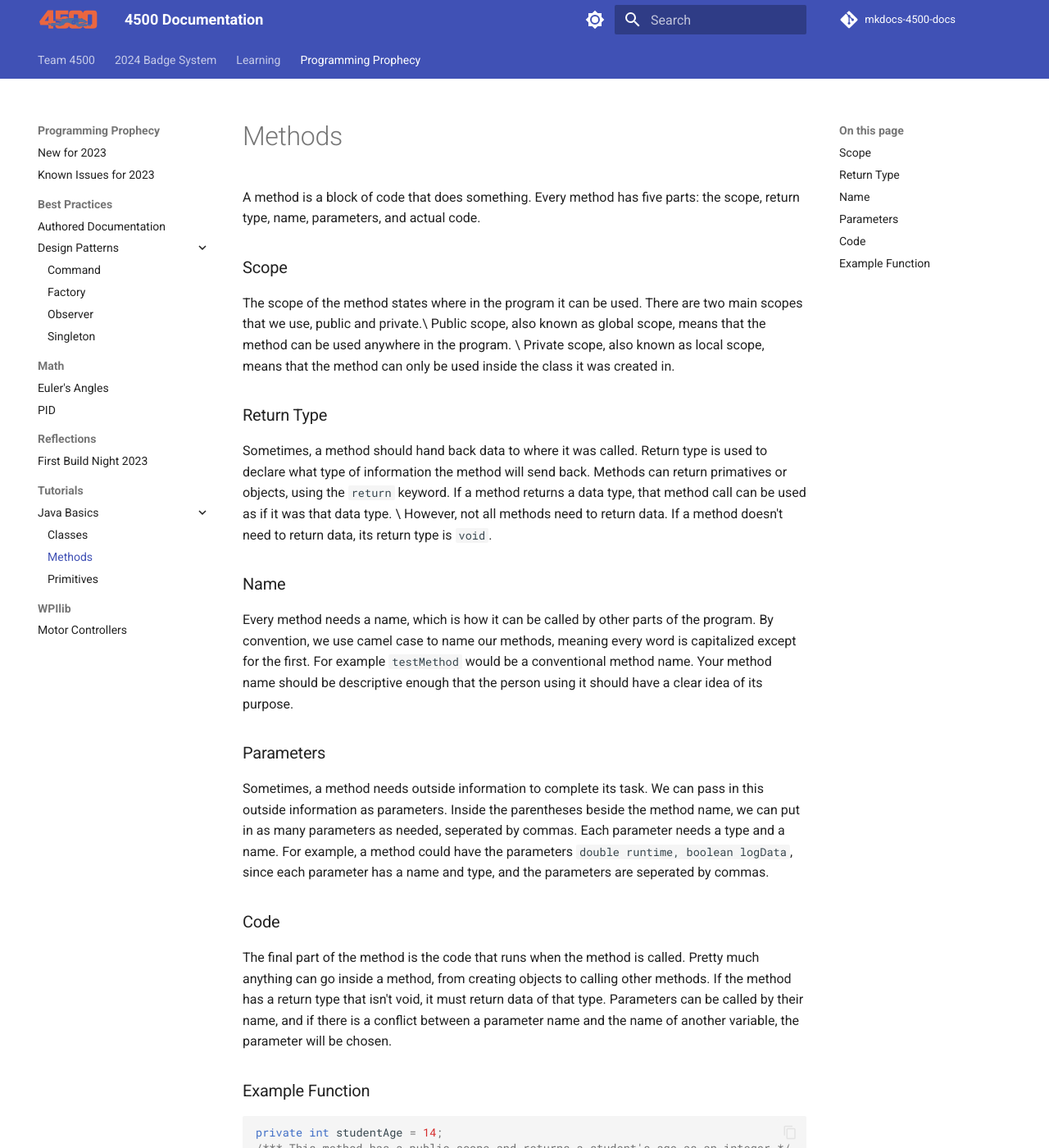
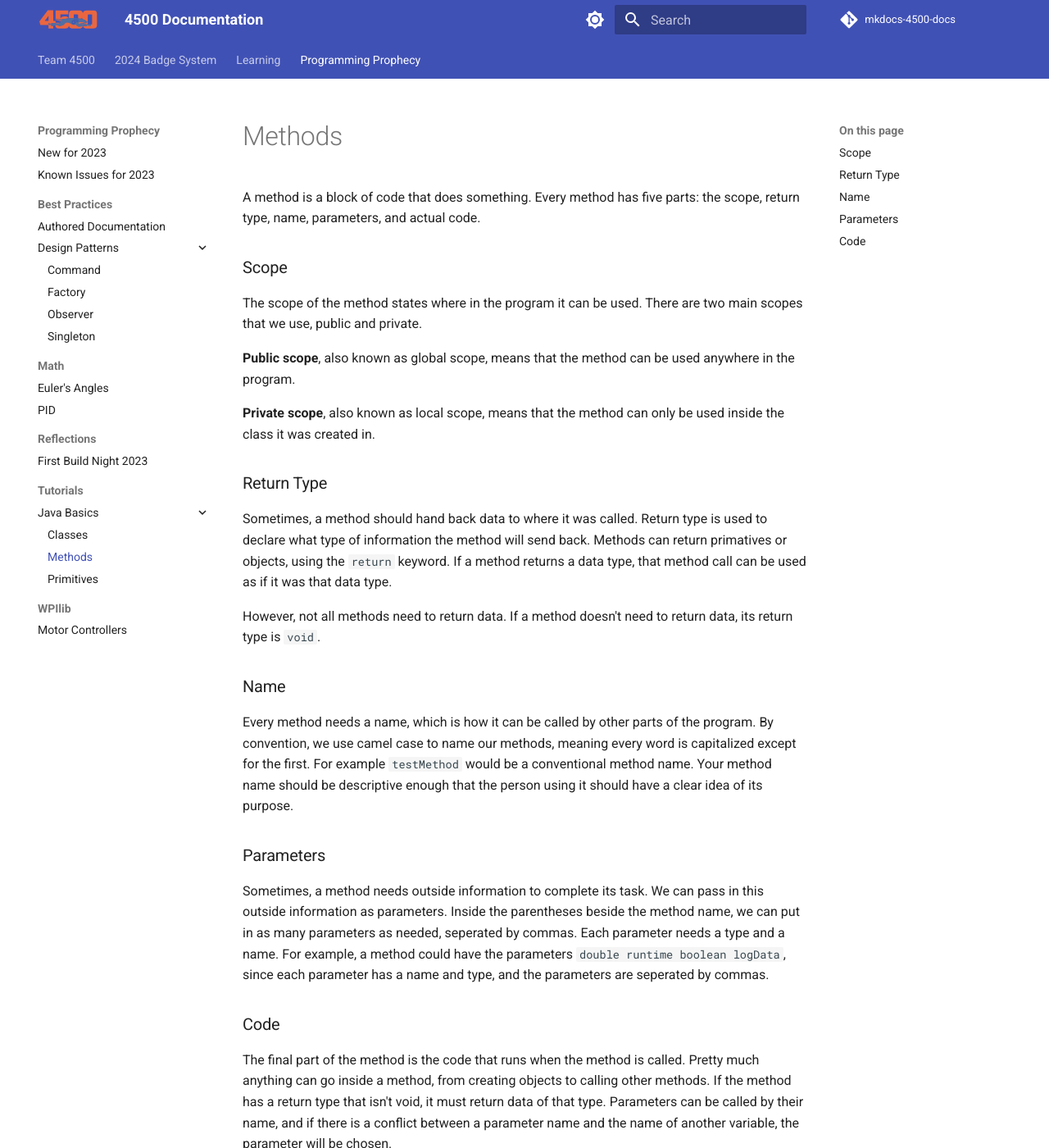
Before and after one commit to FRCTeam4500/mkdocs-4500-docs, an MkDocs documentation site: the page built from docs/Programming Prophecy/Tutorials/Java Basics/Methods.md, in a window 1280 px wide and 1400 px high. Shown: the whole window at 82% size. Built offline with MkDocs 1.6.1 and Material for MkDocs 9.7.7, drawn with Linux system fonts in a browser that asks for light colours; comment, search, counter and statistics services are not loaded; some of the changed text lies outside the part shown.

Commit message:
fix a couple things

````diff
--- a/docs/Programming Prophecy/Tutorials/Java Basics/Methods.md
+++ b/docs/Programming Prophecy/Tutorials/Java Basics/Methods.md
@@ -1,37 +1,50 @@
 A method is a block of code that does something. Every method has five parts: the scope, return type, name, parameters, and actual code.
 
 ### Scope
-The scope of the method states where in the program it can be used. There are two main scopes that we use, public and private.\
-Public scope, also known as global scope, means that the method can be used anywhere in the program. \
-Private scope, also known as local scope, means that the method can only be used inside the class it was created in.
+The scope of the method states where in the program it can be used. There are two main scopes that we use, public and private.
+
+**Public scope**, also known as global scope, means that the method can be used anywhere in the program.
+
+**Private scope**, also known as local scope, means that the method can only be used inside the class it was created in.
 
 ### Return Type
-Sometimes, a method should hand back data to where it was called. Return type is used to declare what type of information the method will send back. Methods can return primatives or objects, using the `return` keyword. If a method returns a data type, that method call can be used as if it was that data type. \
+Sometimes, a method should hand back data to where it was called. Return type is used to declare what type of information the method will send back. Methods can return primatives or objects, using the `return` keyword. If a method returns a data type, that method call can be used as if it was that data type.
+
 However, not all methods need to return data. If a method doesn't need to return data, its return type is `void`.
 
 ### Name
 Every method needs a name, which is how it can be called by other parts of the program. By convention, we use camel case to name our methods, meaning every word is capitalized except for the first. For example `testMethod` would be a conventional method name. Your method name should be descriptive enough that the person using it should have a clear idea of its purpose.
 
 ### Parameters
-Sometimes, a method needs outside information to complete its task. We can pass in this outside information as parameters. Inside the parentheses beside the method name, we can put in as many parameters as needed, seperated by commas. Each parameter needs a type and a name. For example, a method could have the parameters `double runtime, boolean logData`, since each parameter has a name and type, and the parameters are seperated by commas.
+Sometimes, a method needs outside information to complete its task. We can pass in this outside information as parameters. Inside the parentheses beside the method name, we can put in as many parameters as needed, seperated by commas. Each parameter needs a type and a name. For example, a method could have the parameters `double runtime boolean logData`, since each parameter has a name and type, and the parameters are seperated by commas.
 
 ### Code
 The final part of the method is the code that runs when the method is called. Pretty much anything can go inside a method, from creating objects to calling other methods. If the method has a return type that isn't void, it must return data of that type. Parameters can be called by their name, and if there is a conflict between a parameter name and the name of another variable, the parameter will be chosen.
 
-### Example Function
-```java
+```java title="Example Methods"
 private int studentAge = 14;
-/*** This method has a public scope and returns a student's age as an integer */
+/**
+ * This method has a public scope and returns a student's age as an integer.
+ */
 public int getStudentAge() {
     return studentAge;
 }
 
-/*** This method has a public scope, but no return type. It takes a new age as an input and sets the students age to that age. */
+/**
+ * This method has a public scope, but no return type.
+ * It takes a new age as an input and sets the students age to that age.
+ */
 public void setStudentAge(int newAge) {
     studentAge = newAge;
 }
 
-/*** This method also has a public scope and no return type. It changes the student's age by a certain amount of years. Notice how it is calling the setStudentAge function, and also how the getStudentAge function is being used in place of an integer */
+/**
+ * This method also has a public scope and no return type.
+ * It changes the student's age by a certain amount of years.
+ * Notice how it is calling the setStudentAge function,
+ * and also how the getStudentAge function is being used
+ * in place of an integer
+ */
 public void changeStudentAge(int yearsAdded) {
     setStudentAge(getStudentAge() + yearsAdded);
 }
````
Also changed, not shown: docs/Programming Prophecy/Tutorials/Java Basics/Classes.md (+7 -7 lines), docs/Programming Prophecy/Tutorials/Java Basics/Primitives.md (+19 -6 lines).
